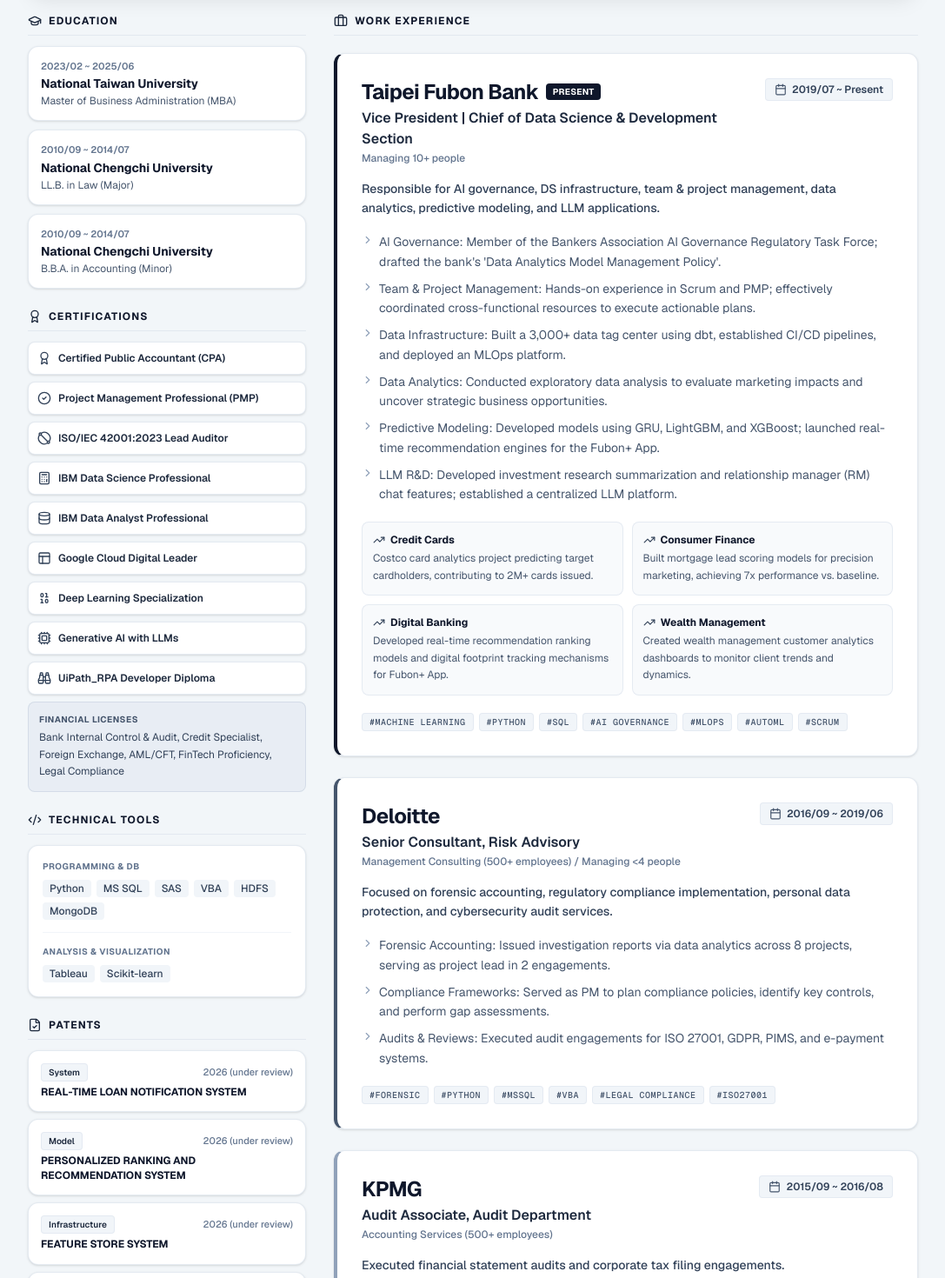
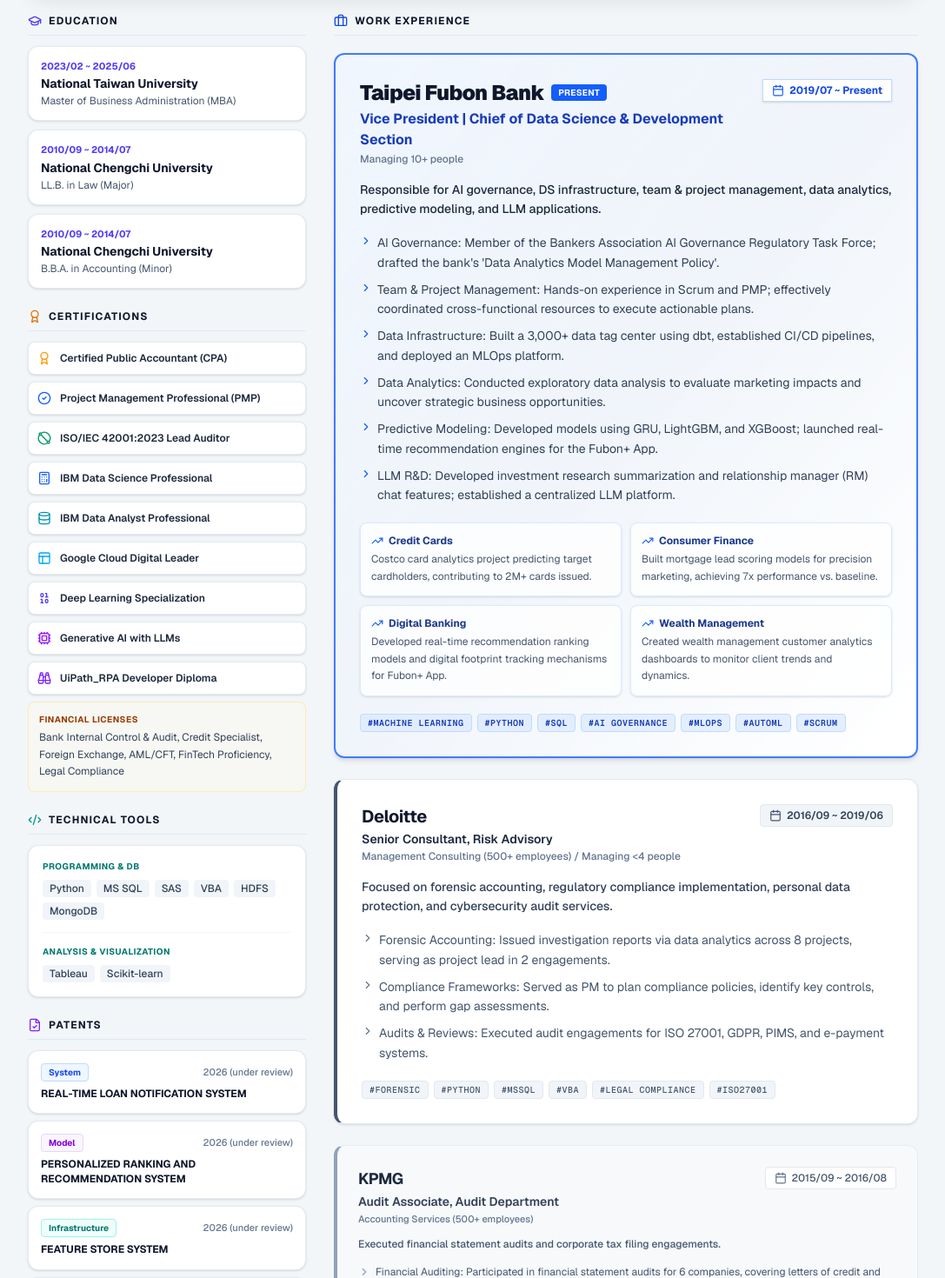
Before and after one commit to AlbertJLiu/resume_albert_eng, a Next.js app: page / in a window 1280 px wide. Shown: the part 360-1830 px from the top of the page at 87% size, without its empty margins (96-1183 px from the left). Built offline with nearby package versions, Linux system fonts and the light colour scheme.

Commit message:
update color version 10

```diff
--- a/app/page.js
+++ b/app/page.js
@@ -30,37 +30,43 @@
     }
   ];
 
-  // Patents Data (2025 年專利統一標示為 "2025 (granted)")
+  // Patents Data (依類型設定專屬 Color Badge)
   const patents = [
     {
       title: "REAL-TIME LOAN NOTIFICATION SYSTEM",
       year: "2026 (under review)",
-      type: "System"
+      type: "System",
+      badgeStyle: "bg-blue-50 text-blue-700 border-blue-200"
     },
     {
       title: "PERSONALIZED RANKING AND RECOMMENDATION SYSTEM",
       year: "2026 (under review)",
-      type: "Model"
+      type: "Model",
+      badgeStyle: "bg-purple-50 text-purple-700 border-purple-200"
     },
     {
       title: "FEATURE STORE SYSTEM",
       year: "2026 (under review)",
-      type: "Infrastructure"
+      type: "Infrastructure",
+      badgeStyle: "bg-teal-50 text-teal-700 border-teal-200"
     },
     {
       title: "MODULAR MODELING SYSTEM",
       year: "2026 (under review)",
-      type: "Model"
+      type: "Model",
+      badgeStyle: "bg-purple-50 text-purple-700 border-purple-200"
     },
     {
       title: "CREDIT CARD MERCHANT NAME INTEGRATION SYSTEM",
       year: "2025 (granted)",
-      type: "Data Tag"
+      type: "Data Tag",
+      badgeStyle: "bg-amber-50 text-amber-700 border-amber-200"
     },
     {
       title: "OPTIMAL CONTACT TIME RECOMMENDATION SYSTEM",
       year: "2025 (granted)",
-      type: "Algorithm"
+      type: "Algorithm",
+      badgeStyle: "bg-indigo-50 text-indigo-700 border-indigo-200"
     }
   ];
 
@@ -118,23 +124,24 @@
     }
   ];
 
+  // 各證照搭配不同專業色彩 Icon
   const certificates = [
-    { title: "Certified Public Accountant (CPA)", icon: <Award className="w-4 h-4 text-slate-700" /> },
-    { title: "Project Management Professional (PMP)", icon: <CheckCircle2 className="w-4 h-4 text-slate-700" /> },
-    { title: "ISO/IEC 42001:2023 Lead Auditor", icon: <Diameter className="w-4 h-4 text-slate-700" /> },
-    { title: "IBM Data Science Professional", icon: <Calculator className="w-4 h-4 text-slate-700" /> },
-    { title: "IBM Data Analyst Professional", icon: <Database className="w-4 h-4 text-slate-700" /> },
-    { title: "Google Cloud Digital Leader", icon: <Layout className="w-4 h-4 text-slate-700" /> },
-    { title: "Deep Learning Specialization", icon: <Binary className="w-4 h-4 text-slate-700" /> },
-    { title: "Generative AI with LLMs", icon: <Cpu className="w-4 h-4 text-slate-700" /> },
-    { title: "UiPath_RPA Developer Diploma", icon: <Binoculars className="w-4 h-4 text-slate-700" /> }
+    { title: "Certified Public Accountant (CPA)", icon: <Award className="w-4 h-4 text-amber-500" /> },
+    { title: "Project Management Professional (PMP)", icon: <CheckCircle2 className="w-4 h-4 text-blue-600" /> },
+    { title: "ISO/IEC 42001:2023 Lead Auditor", icon: <Diameter className="w-4 h-4 text-emerald-600" /> },
+    { title: "IBM Data Science Professional", icon: <Calculator className="w-4 h-4 text-blue-600" /> },
+    { title: "IBM Data Analyst Professional", icon: <Database className="w-4 h-4 text-cyan-600" /> },
+    { title: "Google Cloud Digital Leader", icon: <Layout className="w-4 h-4 text-sky-500" /> },
+    { title: "Deep Learning Specialization", icon: <Binary className="w-4 h-4 text-indigo-600" /> },
+    { title: "Generative AI with LLMs", icon: <Cpu className="w-4 h-4 text-purple-600" /> },
+    { title: "UiPath_RPA Developer Diploma", icon: <Binoculars className="w-4 h-4 text-violet-600" /> }
   ];
 
   return (
     <div className="min-h-screen bg-slate-100/90 py-12 px-4 md:px-8 font-sans text-slate-800 antialiased selection:bg-slate-900 selection:text-white">
       <div className="max-w-5xl mx-auto">
 
-        {/* 個人資料 Header: 加入高階深色背景 (Executive Navy/Slate Banner) */}
+        {/* 個人資料 Header: 深海藏青高階定錨 Banner */}
         <header className="bg-slate-900 text-slate-100 rounded-2xl shadow-xl p-6 md:p-10 mb-8 border border-slate-800">
           <div className="flex flex-col md:flex-row items-center md:items-start gap-8">
             {/* Profile Image Container */}
@@ -160,16 +167,16 @@
 
               <div className="grid grid-cols-1 sm:grid-cols-2 gap-2 mt-5 text-xs md:text-sm text-slate-300 font-medium">
                 <div className="flex items-center justify-center md:justify-start">
-                  <Briefcase className="w-4 h-4 mr-2 text-slate-400" /> 11~12 Years of Experience
+                  <Briefcase className="w-4 h-4 mr-2 text-blue-400" /> 11~12 Years of Experience
                 </div>
                 <div className="flex items-center justify-center md:justify-start">
-                  <MapPin className="w-4 h-4 mr-2 text-slate-400" /> Daan Dist., Taipei City, Taiwan
+                  <MapPin className="w-4 h-4 mr-2 text-blue-400" /> Daan Dist., Taipei City, Taiwan
                 </div>
                 <div className="flex items-center justify-center md:justify-start">
-                  <Mail className="w-4 h-4 mr-2 text-slate-400" /> albertliu141@gmail.com
+                  <Mail className="w-4 h-4 mr-2 text-blue-400" /> albertliu141@gmail.com
                 </div>
                 <div className="flex items-center justify-center md:justify-start">
-                  <ShieldCheck className="w-4 h-4 mr-2 text-slate-400" /> CPA | PMP | IBM DS | AI Application Planner
+                  <ShieldCheck className="w-4 h-4 mr-2 text-blue-400" /> CPA | PMP | IBM DS | AI Application Planner
                 </div>
               </div>
 
@@ -187,18 +194,18 @@
 
         <div className="grid grid-cols-1 lg:grid-cols-3 gap-8">
 
-          {/* 左側欄位：Education, Certs, Tools, Patents 100% 統一白底風格 */}
+          {/* 左側欄位：白底底座搭配主題 Accent 與彩色 Icon */}
           <div className="lg:col-span-1 space-y-6">
 
             {/* Education */}
             <section>
               <h2 className="text-xs font-bold uppercase tracking-widest text-slate-900 mb-3 flex items-center border-b border-slate-200 pb-2">
-                <GraduationCap className="w-4 h-4 mr-2 text-slate-800" /> Education
+                <GraduationCap className="w-4 h-4 mr-2 text-indigo-600" /> Education
               </h2>
               <div className="space-y-2.5">
                 {education.map((edu, i) => (
-                  <div key={i} className="p-3.5 rounded-xl border border-slate-200/90 bg-white shadow-sm hover:border-slate-300 transition-colors">
-                    <p className="text-[11px] font-semibold text-slate-500 mb-0.5">{edu.period}</p>
+                  <div key={i} className="p-3.5 rounded-xl border border-slate-200/90 bg-white shadow-sm hover:border-indigo-300 transition-colors">
+                    <p className="text-[11px] font-bold text-indigo-600 mb-0.5">{edu.period}</p>
                     <h3 className="font-bold text-slate-900 text-xs md:text-sm">{edu.school}</h3>
                     <p className="text-xs text-slate-600 mt-0.5">{edu.degree}</p>
                   </div>
@@ -209,17 +216,17 @@
             {/* Certifications */}
             <section>
               <h2 className="text-xs font-bold uppercase tracking-widest text-slate-900 mb-3 flex items-center border-b border-slate-200 pb-2">
-                <Award className="w-4 h-4 mr-2 text-slate-800" /> Certifications
+                <Award className="w-4 h-4 mr-2 text-amber-600" /> Certifications
               </h2>
               <div className="space-y-2">
                 {certificates.map((cert, i) => (
-                  <div key={i} className="flex items-center p-2.5 bg-white rounded-lg border border-slate-200/90 shadow-sm">
+                  <div key={i} className="flex items-center p-2.5 bg-white rounded-lg border border-slate-200/90 shadow-sm hover:border-slate-300 transition-colors">
                     {cert.icon}
-                    <span className="ml-2 text-xs font-semibold text-slate-800">{cert.title}</span>
+                    <span className="ml-2.5 text-xs font-semibold text-slate-800">{cert.title}</span>
                   </div>
                 ))}
-                <div className="p-3 bg-slate-200/60 rounded-lg border border-slate-300/70">
-                  <p className="text-[10px] text-slate-600 font-bold uppercase tracking-wider mb-1">Financial Licenses</p>
+                <div className="p-3 bg-amber-50/40 rounded-lg border border-amber-200/60">
+                  <p className="text-[10px] text-amber-800 font-bold uppercase tracking-wider mb-1">Financial Licenses</p>
                   <p className="text-xs text-slate-700 leading-relaxed">Bank Internal Control & Audit, Credit Specialist, Foreign Exchange, AML/CFT, FinTech Proficiency, Legal Compliance</p>
                 </div>
               </div>
@@ -228,11 +235,11 @@
             {/* Technical Tools */}
             <section>
               <h2 className="text-xs font-bold uppercase tracking-widest text-slate-900 mb-3 flex items-center border-b border-slate-200 pb-2">
-                <Code2 className="w-4 h-4 mr-2 text-slate-800" /> Technical Tools
+                <Code2 className="w-4 h-4 mr-2 text-teal-600" /> Technical Tools
               </h2>
               <div className="bg-white p-4 rounded-xl border border-slate-200/90 shadow-sm space-y-3.5">
                 <div>
-                  <p className="text-[10px] font-bold text-slate-500 uppercase mb-2 tracking-wider">Programming & DB</p>
+                  <p className="text-[10px] font-bold text-teal-700 uppercase mb-2 tracking-wider">Programming & DB</p>
                   <div className="flex flex-wrap gap-1.5">
                     {["Python", "MS SQL", "SAS", "VBA", "HDFS", "MongoDB"].map(t => (
                       <span key={t} className="px-2 py-0.5 bg-slate-100 rounded text-xs font-medium text-slate-700">{t}</span>
@@ -241,7 +248,7 @@
                 </div>
                 <hr className="border-slate-100" />
                 <div>
-                  <p className="text-[10px] font-bold text-slate-500 uppercase mb-2 tracking-wider">Analysis & Visualization</p>
+                  <p className="text-[10px] font-bold text-teal-700 uppercase mb-2 tracking-wider">Analysis & Visualization</p>
                   <div className="flex flex-wrap gap-1.5">
                     {["Tableau", "Scikit-learn"].map(t => (
                       <span key={t} className="px-2 py-0.5 bg-slate-100 rounded text-xs font-medium text-slate-700">{t}</span>
@@ -251,16 +258,16 @@
               </div>
             </section>
 
-            {/* Patents Section (左側統一風格白底卡片) */}
+            {/* Patents Section */}
             <section>
               <h2 className="text-xs font-bold uppercase tracking-widest text-slate-900 mb-3 flex items-center border-b border-slate-200 pb-2">
-                <FileCheck className="w-4 h-4 mr-2 text-slate-800" /> Patents
+                <FileCheck className="w-4 h-4 mr-2 text-violet-600" /> Patents
               </h2>
               <div className="space-y-2">
                 {patents.map((item, i) => (
-                  <div key={i} className="bg-white p-3.5 rounded-xl border border-slate-200/90 shadow-sm hover:border-slate-300 transition-colors">
-                    <div className="flex items-center justify-between mb-1">
-                      <span className="text-[10px] font-semibold bg-slate-100 text-slate-800 px-2 py-0.5 rounded border border-slate-200/80">
+                  <div key={i} className="bg-white p-3.5 rounded-xl border border-slate-200/90 shadow-sm hover:border-violet-300 transition-colors">
+                    <div className="flex items-center justify-between mb-1.5">
+                      <span className={`text-[10px] font-bold px-2 py-0.5 rounded border ${item.badgeStyle}`}>
                         {item.type}
                       </span>
                       <span className="text-[11px] text-slate-500 font-medium">{item.year}</span>
@@ -273,43 +280,85 @@
 
           </div>
 
-          {/* 右側欄位：工作經歷（全數採用清晰白底卡片 + 平滑側條階層） */}
+          {/* 右側欄位：工作經歷（微漸層與時序色彩階層） */}
           <div className="lg:col-span-2 space-y-8">
 
             {/* Work Experience */}
             <section>
               <h2 className="text-xs font-bold uppercase tracking-widest text-slate-900 mb-5 flex items-center border-b border-slate-200 pb-2">
-                <Briefcase className="w-4 h-4 mr-2 text-slate-800" /> Work Experience
+                <Briefcase className="w-4 h-4 mr-2 text-blue-700" /> Work Experience
               </h2>
               <div className="space-y-6">
                 {experiences.map((exp, idx) => {
-                  // 時序細微階層樣式設定 (差別主要在於左側側邊條顏色與 Badge)
                   const isLatest = idx === 0;
                   const isSecond = idx === 1;
 
-                  // 邊框顏色漸層：現任(深黑 border-l-slate-900) -> 諮詢(中灰 border-l-slate-600) -> 早期(淺灰 border-l-slate-400)
-                  const borderAccent = isLatest
-                    ? "border-l-4 border-l-slate-900"
-                    : isSecond
-                    ? "border-l-4 border-l-slate-600"
-                    : "border-l-4 border-l-slate-400";
-
                   return (
                     <div key={idx} className="relative">
-                      <div className={`bg-white p-6 md:p-7 rounded-xl border border-slate-200/90 ${borderAccent} shadow-sm`}>
+
+                      {/* 1. 現任經歷 (Taipei Fubon Bank): 藍紫高階微漸層 + 實線邊框 */}
+                      {isLatest && (
+                        <div className="bg-gradient-to-br from-blue-50/90 via-indigo-50/30 to-white p-6 md:p-7 rounded-xl border-2 border-blue-600/80 shadow-md">
                           <div className="flex flex-col md:flex-row justify-between items-start gap-2 mb-4">
                             <div>
                               <div className="flex items-center gap-2">
-                              <h3 className="text-xl md:text-2xl font-bold text-slate-900 tracking-tight">{exp.company}</h3>
-                              {isLatest && (
-                                <span className="bg-slate-900 text-white text-[10px] font-bold px-2 py-0.5 rounded tracking-wide">PRESENT</span>
-                              )}
+                                <h3 className="text-xl md:text-2xl font-black text-slate-900 tracking-tight">{exp.company}</h3>
+                                <span className="bg-blue-600 text-white text-[10px] font-bold px-2 py-0.5 rounded tracking-wide">PRESENT</span>
                               </div>
-                            <p className="text-slate-800 font-semibold text-sm md:text-base mt-0.5">{exp.role}</p>
+                              <p className="text-blue-800 font-bold text-sm md:text-base mt-0.5">{exp.role}</p>
                               <p className="text-xs text-slate-500 font-medium mt-0.5">{exp.size}</p>
                             </div>
 
-                          <div className="px-2.5 py-1 bg-slate-100 rounded text-slate-700 text-xs font-semibold flex items-center whitespace-nowrap shrink-0 border border-slate-200/80">
+                            <div className="px-2.5 py-1 bg-white text-blue-700 text-xs font-bold flex items-center whitespace-nowrap shrink-0 border border-blue-200 shadow-sm">
+                              <Calendar className="w-3.5 h-3.5 mr-1.5 shrink-0 text-blue-600" /> {exp.period}
+                            </div>
+                          </div>
+
+                          <p className="text-slate-800 text-xs md:text-sm font-medium mb-4 leading-relaxed">{exp.description}</p>
+
+                          <ul className="space-y-2 mb-5">
+                            {exp.details.map((detail, dIdx) => (
+                              <li key={dIdx} className="flex text-xs md:text-sm text-slate-700 leading-relaxed">
+                                <ChevronRight className="w-3.5 h-3.5 text-blue-600 mr-1.5 shrink-0 mt-0.5" />
+                                <span>{detail}</span>
+                              </li>
+                            ))}
+                          </ul>
+
+                          {exp.projects && (
+                            <div className="grid grid-cols-1 md:grid-cols-2 gap-2.5 mb-5">
+                              {exp.projects.map((proj, pIdx) => (
+                                <div key={pIdx} className="bg-white/80 p-3 rounded-lg border border-blue-100 shadow-sm">
+                                  <p className="font-bold text-blue-900 text-xs flex items-center">
+                                    <TrendingUp className="w-3.5 h-3.5 mr-1.5 text-blue-600" /> {proj.name}
+                                  </p>
+                                  <p className="text-xs text-slate-600 mt-1 leading-relaxed">{proj.desc}</p>
+                                </div>
+                              ))}
+                            </div>
+                          )}
+
+                          <div className="flex flex-wrap gap-1.5">
+                            {exp.tags.map(tag => (
+                              <span key={tag} className="text-[10px] bg-blue-100/70 text-blue-800 px-2 py-0.5 rounded font-mono font-semibold uppercase tracking-wider border border-blue-200">
+                                #{tag}
+                              </span>
+                            ))}
+                          </div>
+                        </div>
+                      )}
+
+                      {/* 2. 第二階段經歷 (Deloitte): 純白底色 + 鋼灰邊條 */}
+                      {isSecond && (
+                        <div className="bg-white p-6 md:p-7 rounded-xl border border-slate-200/90 border-l-4 border-l-slate-600 shadow-sm">
+                          <div className="flex flex-col md:flex-row justify-between items-start gap-2 mb-4">
+                            <div>
+                              <h3 className="text-xl font-bold text-slate-900 tracking-tight">{exp.company}</h3>
+                              <p className="text-slate-800 font-semibold text-sm mt-0.5">{exp.role}</p>
+                              <p className="text-xs text-slate-500 font-medium mt-0.5">{exp.size}</p>
+                            </div>
+
+                            <div className="px-2.5 py-1 bg-slate-100 rounded text-slate-700 text-xs font-semibold flex items-center whitespace-nowrap shrink-0 border border-slate-200">
                               <Calendar className="w-3.5 h-3.5 mr-1.5 shrink-0 text-slate-600" /> {exp.period}
                             </div>
                           </div>
@@ -319,33 +368,58 @@
                           <ul className="space-y-2 mb-5">
                             {exp.details.map((detail, dIdx) => (
                               <li key={dIdx} className="flex text-xs md:text-sm text-slate-600 leading-relaxed">
+                                <ChevronRight className="w-3.5 h-3.5 text-slate-500 mr-1.5 shrink-0 mt-0.5" />
+                                <span>{detail}</span>
+                              </li>
+                            ))}
+                          </ul>
+
+                          <div className="flex flex-wrap gap-1.5">
+                            {exp.tags.map(tag => (
+                              <span key={tag} className="text-[10px] bg-slate-100 text-slate-600 px-2 py-0.5 rounded font-mono font-medium uppercase tracking-wider border border-slate-200">
+                                #{tag}
+                              </span>
+                            ))}
+                          </div>
+                        </div>
+                      )}
+
+                      {/* 3. 早期經歷 (KPMG): 微灰輕柔底色 + 淺灰邊條 */}
+                      {!isLatest && !isSecond && (
+                        <div className="bg-slate-50/80 p-5 md:p-6 rounded-xl border border-slate-200/80 border-l-4 border-l-slate-400">
+                          <div className="flex flex-col md:flex-row justify-between items-start gap-2 mb-3">
+                            <div>
+                              <h3 className="text-lg font-bold text-slate-800 tracking-tight">{exp.company}</h3>
+                              <p className="text-slate-700 font-semibold text-xs md:text-sm mt-0.5">{exp.role}</p>
+                              <p className="text-[11px] text-slate-500 font-medium mt-0.5">{exp.size}</p>
+                            </div>
+
+                            <div className="px-2.5 py-1 bg-white rounded text-slate-600 text-xs font-medium flex items-center whitespace-nowrap shrink-0 border border-slate-200">
+                              <Calendar className="w-3.5 h-3.5 mr-1.5 shrink-0 text-slate-500" /> {exp.period}
+                            </div>
+                          </div>
+
+                          <p className="text-slate-600 text-xs font-medium mb-3 leading-relaxed">{exp.description}</p>
+
+                          <ul className="space-y-1.5 mb-4">
+                            {exp.details.map((detail, dIdx) => (
+                              <li key={dIdx} className="flex text-xs text-slate-600 leading-relaxed">
                                 <ChevronRight className="w-3.5 h-3.5 text-slate-400 mr-1.5 shrink-0 mt-0.5" />
                                 <span>{detail}</span>
                               </li>
                             ))}
                           </ul>
 
-                        {exp.projects && (
-                          <div className="grid grid-cols-1 md:grid-cols-2 gap-2.5 mb-5">
-                            {exp.projects.map((proj, pIdx) => (
-                              <div key={pIdx} className="bg-slate-50 p-3 rounded-lg border border-slate-200/80">
-                                <p className="font-bold text-slate-900 text-xs flex items-center">
-                                  <TrendingUp className="w-3.5 h-3.5 mr-1.5 text-slate-700" /> {proj.name}
-                                </p>
-                                <p className="text-xs text-slate-600 mt-1 leading-relaxed">{proj.desc}</p>
-                              </div>
-                            ))}
-                          </div>
-                        )}
-
                           <div className="flex flex-wrap gap-1.5">
                             {exp.tags.map(tag => (
-                            <span key={tag} className="text-[10px] bg-slate-100 text-slate-600 px-2 py-0.5 rounded font-mono font-medium uppercase tracking-wider border border-slate-200/80">
+                              <span key={tag} className="text-[10px] bg-white text-slate-500 px-2 py-0.5 rounded font-mono font-medium uppercase tracking-wider border border-slate-200">
                                 #{tag}
                               </span>
                             ))}
                           </div>
                         </div>
+                      )}
+
                     </div>
                   );
                 })}
```
Lines whose indentation alone changed are shown as unchanged.
